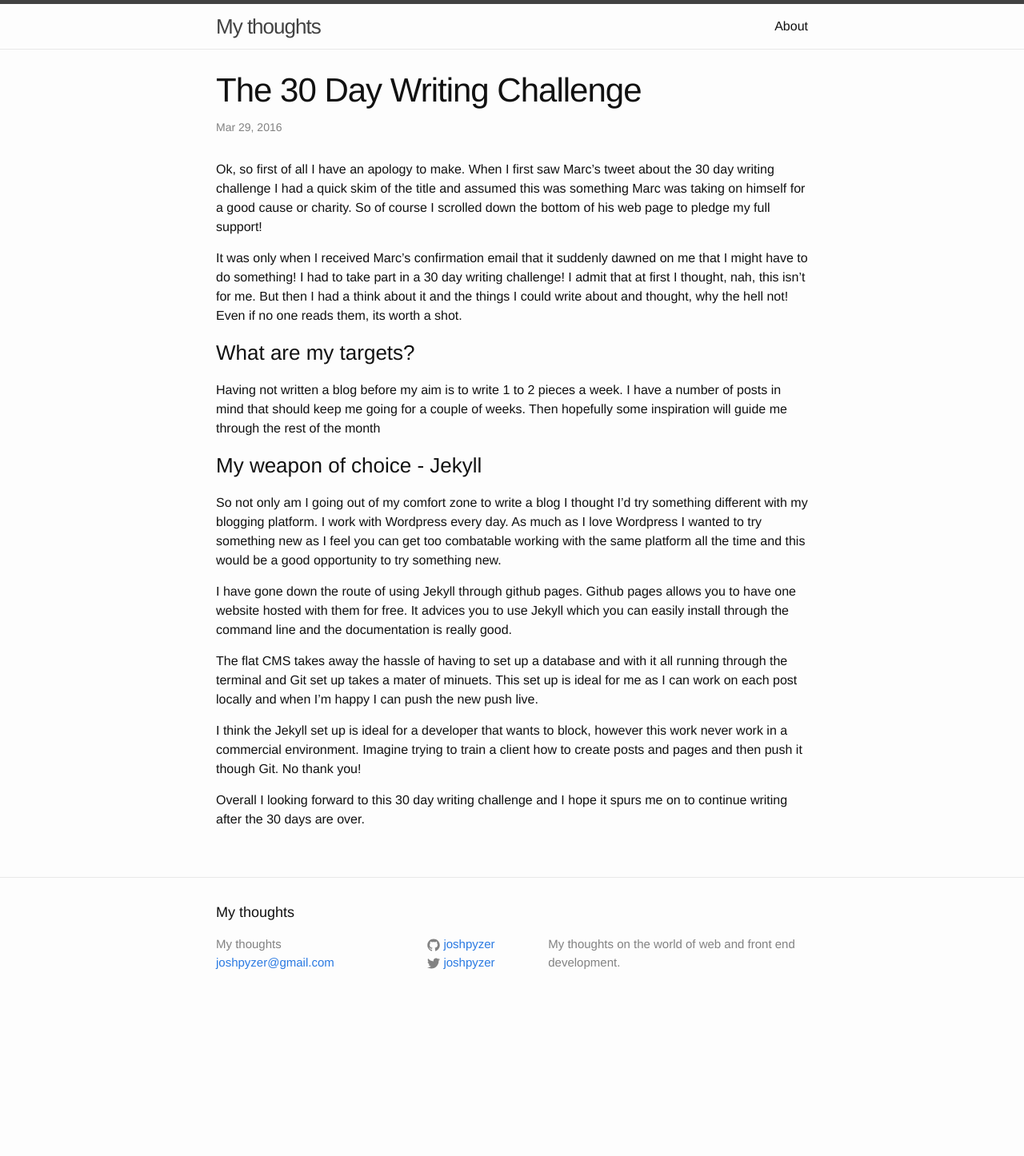
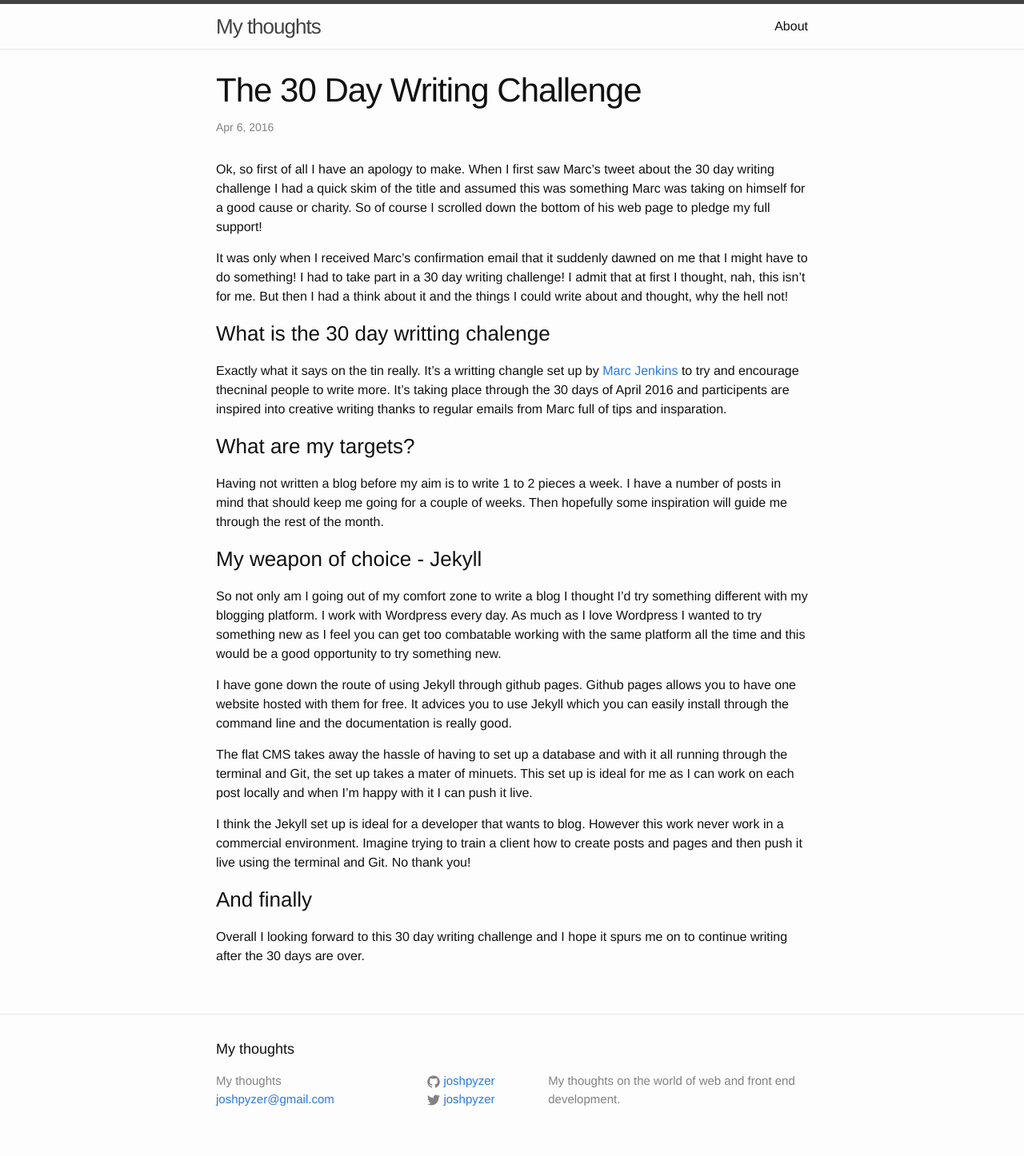
Before and after one commit to joshpyzer/joshpyzer.github.io, a Jekyll site: the page built from _posts/2016-03-30-the-30-day-writing-challenge.markdown, in a window 1280 px wide. Shown: the whole page at 80% size. Built offline with Jekyll 4.4.1, drawn with Linux system fonts in a browser that asks for light colours; before the commit the page ends 1275 px from its top, so only the background shows below that.

Commit message:
new post

```diff
--- a/_posts/2016-03-30-the-30-day-writing-challenge.markdown
+++ b/_posts/2016-03-30-the-30-day-writing-challenge.markdown
@@ -1,23 +1,27 @@
 ---
 layout: post
 title:  "The 30 Day Writing Challenge"
-date:   2016-03-29 22:00:00 +0000
+date:   2016-04-06 22:00:00 +0000
 categories: Writing Challenge
 ---
 Ok, so first of all I have an apology to make. When I first saw Marc's tweet about the 30 day writing challenge I had a quick skim of the title and assumed this was something Marc was taking on himself for a good cause or charity. So of course I scrolled down the bottom of his web page to pledge my full support!
 
-It was only when I received Marc's confirmation email that it suddenly dawned on me that I might have to do something! I had to take part in a 30 day writing challenge! I admit that at first I thought, nah, this isn’t for me. But then I had a think about it and the things I could write about and thought, why the hell not! Even if no one reads them, its worth a shot.
+It was only when I received Marc's confirmation email that it suddenly dawned on me that I might have to do something! I had to take part in a 30 day writing challenge! I admit that at first I thought, nah, this isn’t for me. But then I had a think about it and the things I could write about and thought, why the hell not!
+
+<h3>What is the 30 day writting chalenge</h3>
+Exactly what it says on the tin really. It's a writting changle set up by <a href="https://twitter.com/marcjenkins">Marc Jenkins</a> to try and encourage thecninal people to write more. It's taking place through the 30 days of April 2016 and participents are inspired into creative writing thanks to regular emails from Marc full of tips and insparation.
 
 <h3>What are my targets?</h3>
-Having not written a blog before my aim is to write 1 to 2 pieces a week. I have a number of posts in mind that should keep me going for a couple of weeks. Then hopefully some inspiration will guide me through the rest of the month
+Having not written a blog before my aim is to write 1 to 2 pieces a week. I have a number of posts in mind that should keep me going for a couple of weeks. Then hopefully some inspiration will guide me through the rest of the month.
 
 <h3>My weapon of choice - Jekyll</h3>
 So not only am I going out of my comfort zone to write a blog I thought I'd try something different with my blogging platform. I work with Wordpress every day. As much as I love Wordpress I wanted to try something new as I feel you can get too combatable working with the same platform all the time and this would be a good opportunity to try something new.
 
 I have gone down the route of using Jekyll through github pages. Github pages allows you to have one website hosted with them for free. It advices you to use Jekyll which you can easily install through the command line and the documentation is really good.
 
-The flat CMS takes away the hassle of having to set up a database and with it all running through the terminal and Git set up takes a mater of minuets. This set up is ideal for me as I can work on each post locally and when I'm happy I can push the new push live.
+The flat CMS takes away the hassle of having to set up a database and with it all running through the terminal and Git, the set up takes a mater of minuets. This set up is ideal for me as I can work on each post locally and when I'm happy with it I can push it live.
 
-I think the Jekyll set up is ideal for a developer that wants to block, however this work never work in a commercial environment. Imagine trying to train a client how to create posts and pages and then push it though Git. No thank you!
+I think the Jekyll set up is ideal for a developer that wants to blog. However this work never work in a commercial environment. Imagine trying to train a client how to create posts and pages and then push it live using the terminal and Git. No thank you!
 
+<h3>And finally</h3>
 Overall I looking forward to this 30 day writing challenge and I hope it spurs me on to continue writing after the 30 days are over.
```
Also changed, not shown: _posts/2016-03-15-welcome-to-jekyll.markdown (deleted, +0 -25 lines), _posts/2016-03-30-tesy-mc-test.markdown (deleted, +0 -25 lines), 1 other file.
